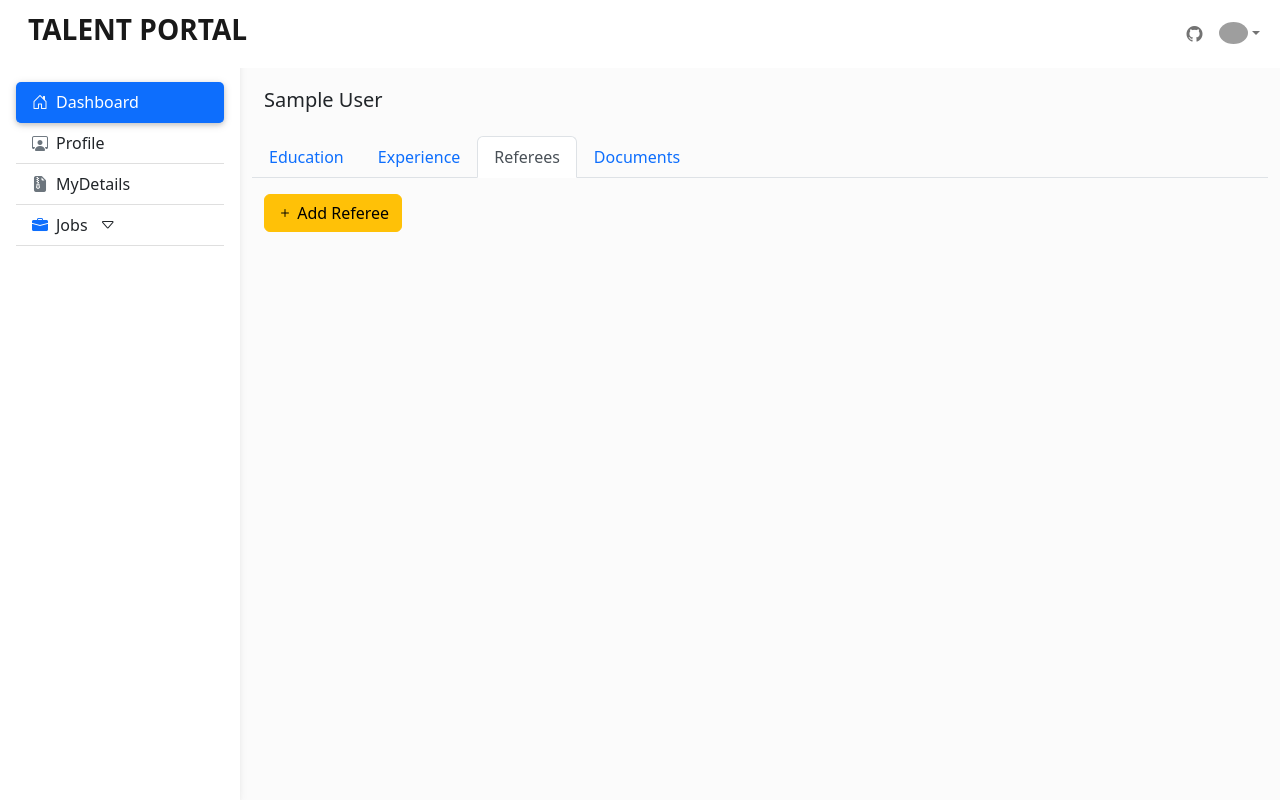
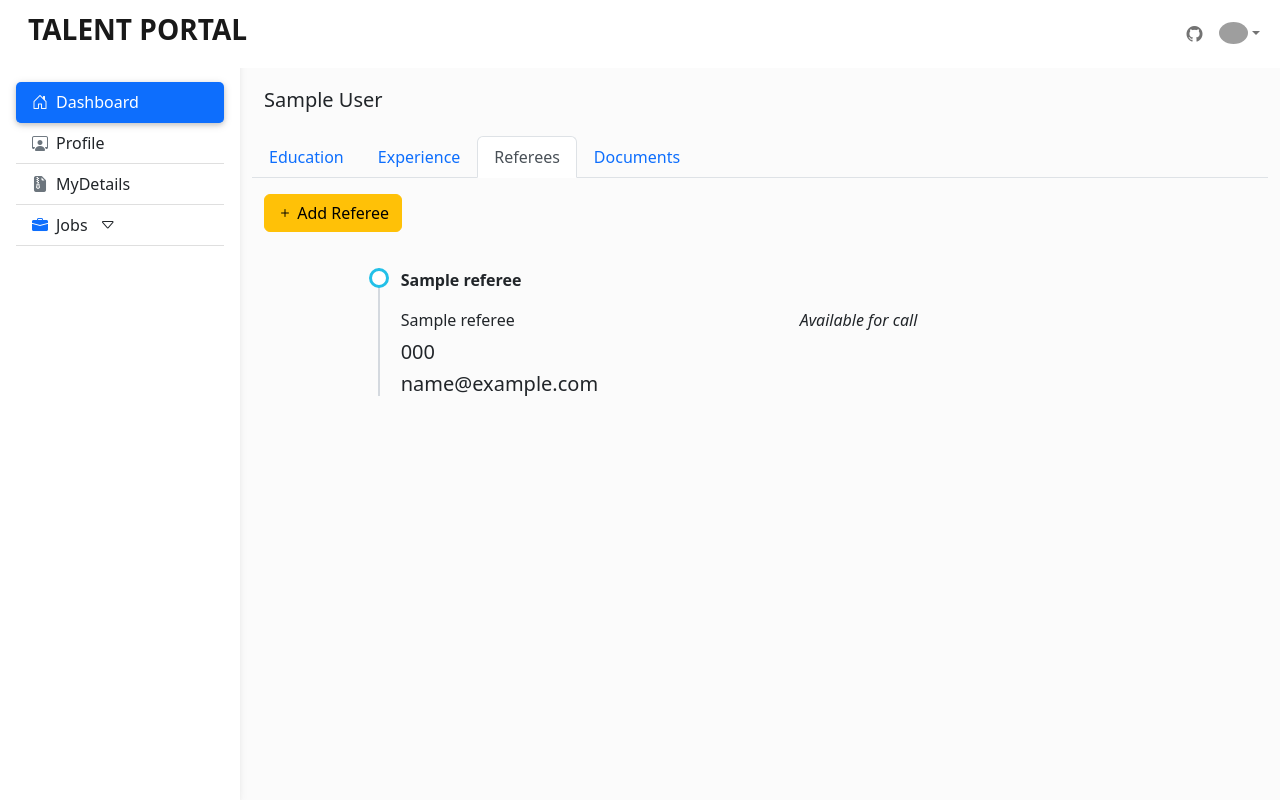
Before and after one commit to bravin99/talentportal, a Django app: page /mydetails/ in a window 1280 px wide, after a click on "Referees". Run offline with Django 4.2, Linux system fonts and the light colour scheme; a user stored in the database is signed in; tables that the repository leaves empty hold one stand-in row (values such as "Sample post"); some libraries are stand-ins or nearby versions; grey boxes are pictures that could not be loaded.

Commit message:
resume: referees list

```diff
--- a/resume/templates/resume/modals/referee-modal.html
+++ b/resume/templates/resume/modals/referee-modal.html
@@ -28,3 +28,25 @@
     </div>
     <!-- end add referee modal -->
 </div>
+
+<div class="row mt-3">
+    <div class="col-md-7 offset-sm-1">
+        <ul class="timeline">
+            {% for ref in c_user.referees.all %}
+            <li>
+                <span class="fw-bold">{{ref.referee_name}}</span>
+                <span class="mt-3 d-flex justify-content-between">
+                    {{ref.organization_name}}
+                    {% if ref.call == True %}<em>Available for call</em> {% endif %}
+                </span>
+                <h5 class="mt-2">{{ref.phone}}</h5>
+                <h5 class="mt-2"> {{ref.email}} </h5>
+            </li>
+            {% empty %}
+            <div class="alert bg-danger">
+                <span class="fw-bolder">No experience has been added</span>
+            </div>
+            {% endfor %}
+        </ul>
+    </div>
+</div>
```
